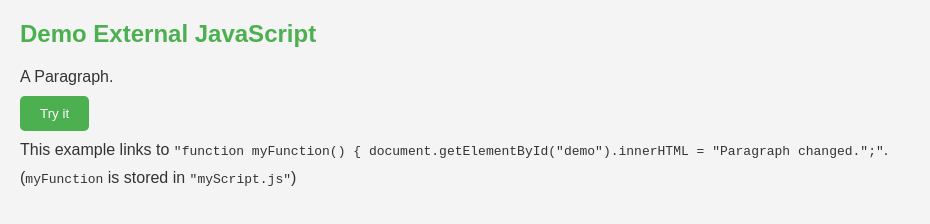
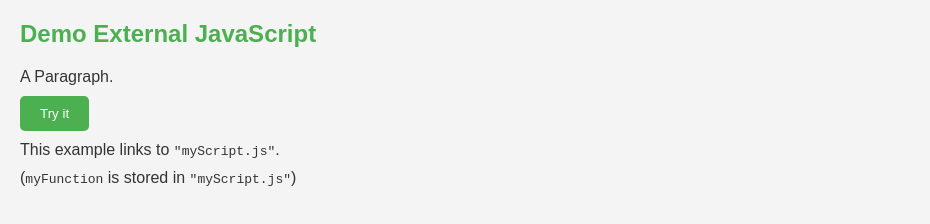
Before and after one commit to MashaM88/java-external, a plain HTML site: page index.html in a window 1280 px wide. Shown: the whole page, without its empty margins (0-930 px from the left). Drawn offline with Linux system fonts and the light colour scheme.

Commit message:
Update index.html

```diff
--- a/index.html
+++ b/index.html
@@ -29,18 +29,11 @@
     </style>
 </head>
 <body>
-
     <h2>Demo External JavaScript</h2>
-
     <p id="demo">A Paragraph.</p>
-
     <button type="button" onclick="myFunction()">Try it</button>
-
-    <p>This example links to <code>"function myFunction() {
-  document.getElementById("demo").innerHTML = "Paragraph changed.";"</code>.</p>
+    <p>This example links to <code>"myScript.js"</code>.</p>
     <p>(<code>myFunction</code> is stored in <code>"myScript.js"</code>)</p>
-
     <script src="myScript.js"></script>
-
 </body>
 </html>
```
